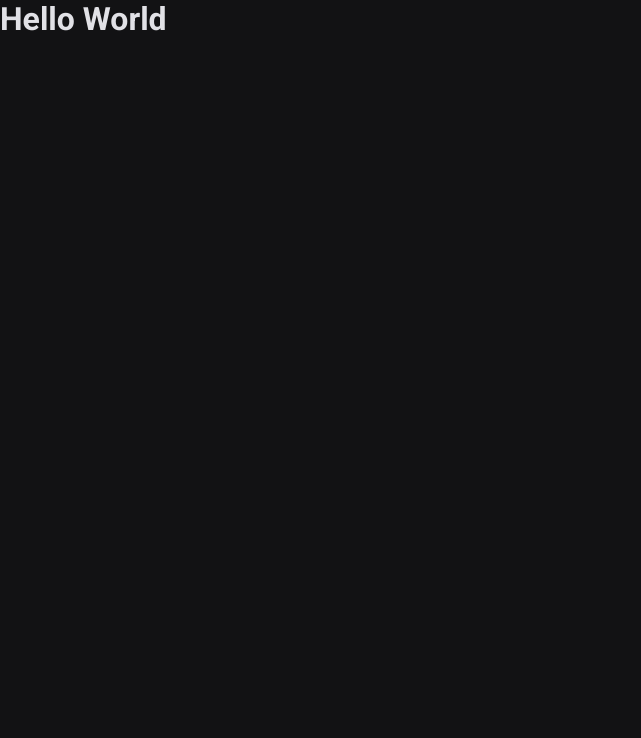
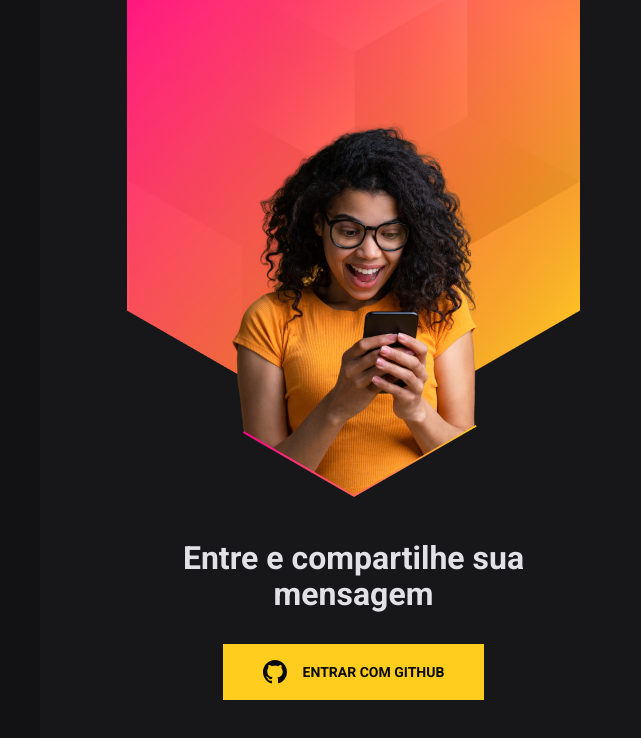
Before and after one commit to saullbrandao/web-nlw-heat, a React (Vite) app: page / in a window 1280 px wide. Shown: the top 738 px of the page, without its empty margins (0-641 px from the left). Built offline with nearby package versions, Linux system fonts and the light colour scheme.

Commit message:
feat: create login box component

```diff
--- a/package.json
+++ b/package.json
@@ -8,7 +8,9 @@
   },
   "dependencies": {
     "react": "^17.0.0",
-    "react-dom": "^17.0.0"
+    "react-dom": "^17.0.0",
+    "react-icons": "^4.3.1",
+    "sass": "^1.43.2"
   },
   "devDependencies": {
     "@types/react": "^17.0.0",
--- /dev/null
+++ b/src/App.module.scss
@@ -0,0 +1,10 @@
+.contentWrapper {
+  max-width: 1200px;
+  height: 100vh;
+  margin: 0 auto;
+
+  display: grid;
+  grid-template-columns: 1fr 453px;
+  column-gap: 120px;
+  position: relative;
+}
--- a/src/App.tsx
+++ b/src/App.tsx
@@ -1,5 +1,12 @@
+import styles from './App.module.scss'
+import { LoginBox } from './components/LoginBox'
+
 export function App() {
-  return <h1>Hello World</h1>
+  return (
+    <main className={styles.contentWrapper}>
+      <LoginBox />
+    </main>
+  )
 }
 
 export default App
--- /dev/null
+++ b/src/components/LoginBox/index.tsx
@@ -0,0 +1,14 @@
+import { VscGithubInverted } from 'react-icons/vsc'
+import styles from './styles.module.scss'
+
+export function LoginBox() {
+  return (
+    <div className={styles.loginBoxWrapper}>
+      <strong>Entre e compartilhe sua mensagem</strong>
+      <a href="#" className={styles.signInWithGithub}>
+        <VscGithubInverted size="24" />
+        Entrar com Github
+      </a>
+    </div>
+  )
+}
--- /dev/null
+++ b/src/components/LoginBox/styles.module.scss
@@ -0,0 +1,42 @@
+.loginBoxWrapper {
+  height: 100vh;
+  width: 100%;
+  background: #17171a url(../../assets/banner-girl.png) no-repeat center top;
+
+  padding: 440px 80px 0;
+  text-align: center;
+
+  display: flex;
+  flex-direction: column;
+  justify-content: center;
+  align-items: center;
+
+  strong {
+    font-size: 32px;
+    line-height: 36px;
+  }
+}
+
+.signInWithGithub {
+  background: #ffcd1e;
+  margin-top: 32px;
+  padding: 0 40px;
+  height: 56px;
+  color: #09090a;
+  font-size: 14px;
+  font-weight: bold;
+  text-transform: uppercase;
+  text-decoration: none;
+
+  display: flex;
+  align-items: center;
+  justify-content: center;
+
+  svg {
+    margin-right: 16px;
+  }
+
+  &:hover {
+    filter: brightness(0.9);
+  }
+}
```
Also changed, not shown: 1 other file (tests, documents, lock files or other folders).
